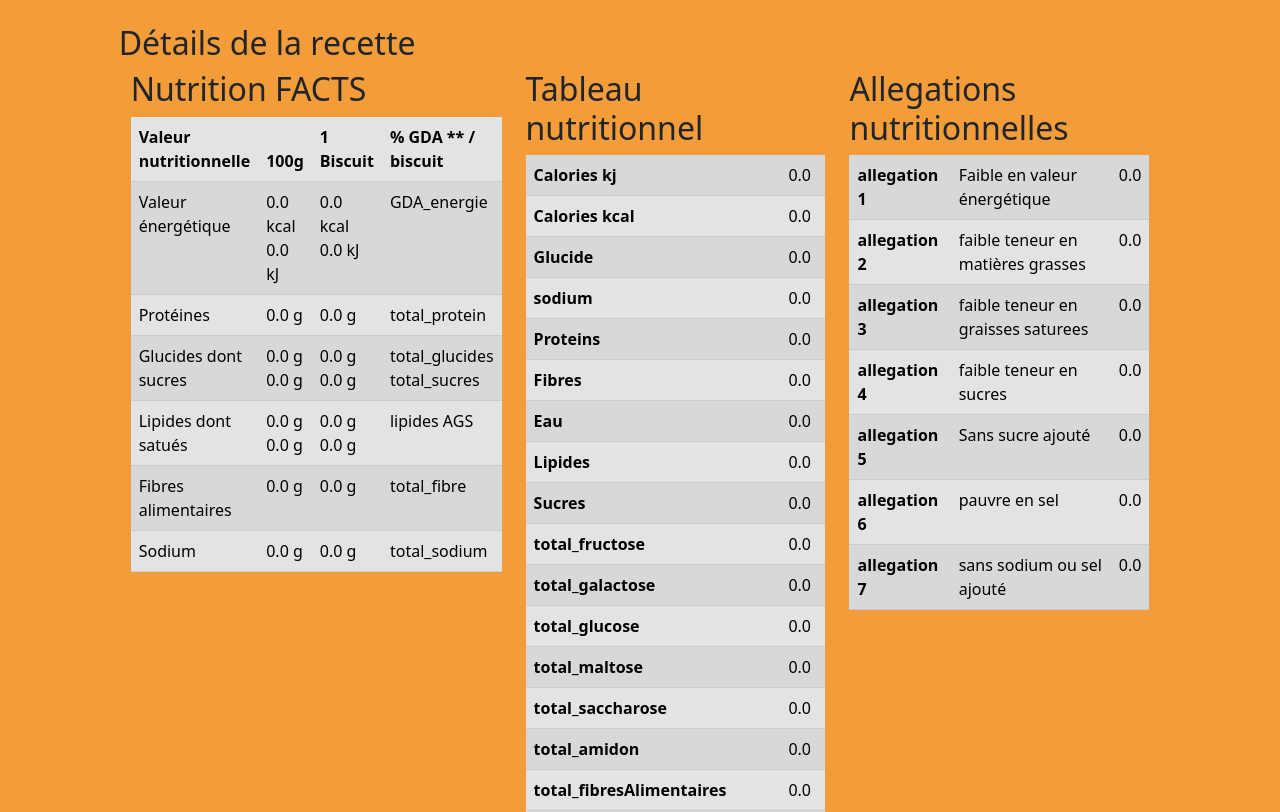
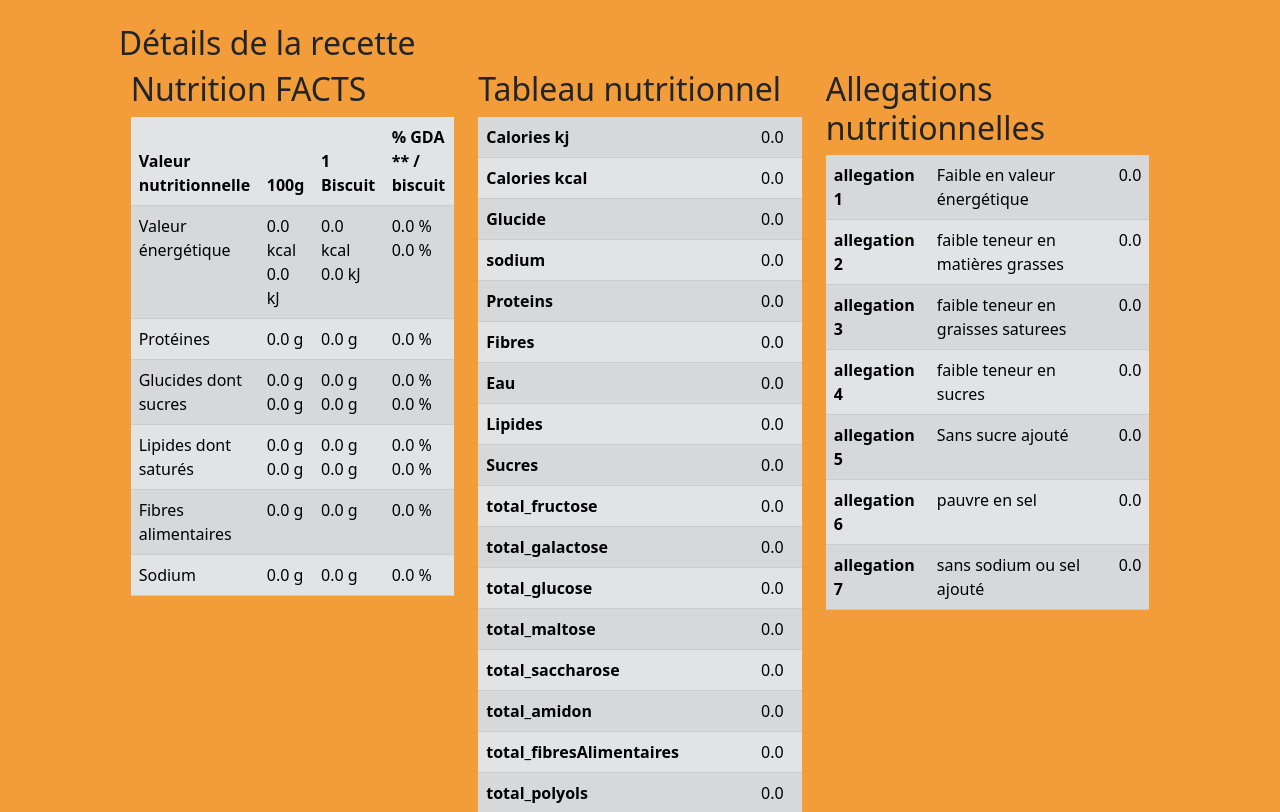
Before and after one commit to Reda1903/ori-app, a Django app: page /recettes/8 in a window 1280 px wide; the page is wider, and only the part inside the window is pictured. Shown: the part 66-878 px from the top of that part. Run offline with Django 4.2, Linux system fonts and the light colour scheme; data comes from the database, SQL or seed files in the repository.

Commit message:
nutrition Fact done

```diff
--- a/recipe/templates/recipe/recipe_detail.html
+++ b/recipe/templates/recipe/recipe_detail.html
@@ -43,7 +43,10 @@
                                     {{total_calorie_bis}} kJ
                                 </td>
 
-                                <td> GDA_energie </td>
+                                <td>
+                                    {{total_calorie_kcal_gda}} %
+                                    {{total_calorie_gda}} %
+                                </td>
                             </tr>
 
                             <tr>
@@ -54,7 +57,7 @@
 
                                 <td> {{total_protein}} g </td>
 
-                                <td> total_protein </td>
+                                <td> {{total_protein_gda}} %  </td>
                             </tr>
 
 
@@ -75,8 +78,8 @@
                                 </td>
 
                                 <td>
-                                    total_glucides
-                                    total_sucres
+                                    {{total_glucide_gda}} %
+                                    {{total_sucres_gda}} %
                                 </td>
                             </tr>
 
@@ -84,7 +87,7 @@
                             <tr>
                                 <td>
                                     Lipides
-                                    dont satués
+                                    dont saturés
                                 </td>
 
                                 <td>
@@ -98,8 +101,8 @@
                                 </td>
 
                                 <td>
-                                    lipides
-                                    AGS
+                                    {{total_lipide_gda}}  %
+                                    {{total_AGsatures_gda}} %
                                 </td>
                             </tr>
 
@@ -112,7 +115,7 @@
 
                                 <td> {{total_fibre_bis}} g </td>
 
-                                <td> total_fibre </td>
+                                <td> {{total_fibre_gda}} %  </td>
                             </tr>
 
                             <tr>
@@ -123,7 +126,7 @@
 
                                 <td> {{total_sodium_bis}} g </td>
 
-                                <td> total_sodium </td>
+                                <td> {{total_sodium_gda}} % </td>
                             </tr>
 
 
--- a/recipe/views.py
+++ b/recipe/views.py
@@ -2260,16 +2260,37 @@ class RecipeDetailView(DetailView):
         context['total_calorie_kcal_bis'] = context['total_calorie_kcal'] / quantite_total * 12.5
         context['total_calorie_bis'] = context['total_calorie'] / quantite_total * 12.5
 
+        context['total_calorie_kcal_gda'] = context['total_calorie_kcal_bis'] / 2000 *100
+        context['total_calorie_gda'] = context['total_calorie'] / 8400 * 100
+
+
+
         context['total_protein_bis'] = totaux['total_proteins'] / quantite_total * 12.5
+        context['total_protein_gda'] = context['total_protein_bis'] / 50 * 100
+
 
         context['total_glucide_bis'] = totaux['total_glucide'] / quantite_total * 12.5
         context['total_sucres_bis'] = totaux['total_sucres'] / quantite_total * 12.5
 
+        context['total_glucide_gda'] =  context['total_glucide_bis'] / 260 * 100
+        context['total_sucres_gda'] =  context['total_sucres_bis'] / 90 * 100
+
+
+
+
         context['total_lipide_bis'] = totaux['total_lipide'] / quantite_total * 12.5
         context['total_AGsatures_bis'] = totaux['total_AGsatures'] / quantite_total * 12.5
 
+        context['total_lipide_gda'] = context['total_lipide_bis'] / 70 * 100
+        context['total_AGsatures_gda'] = context['total_AGsatures_bis'] / 20 * 100
+
+
+
         context['total_fibre_bis'] = totaux['total_fibres'] / quantite_total * 12.5
         context['total_sodium_bis'] = totaux["total_sodium"] / quantite_total * 12.5
+
+        context['total_fibre_gda'] = context['total_fibre_bis'] / 25 * 100
+        context['total_sodium_gda'] = context["total_sodium_bis"] / 2.4 * 100
 
 
 
```
